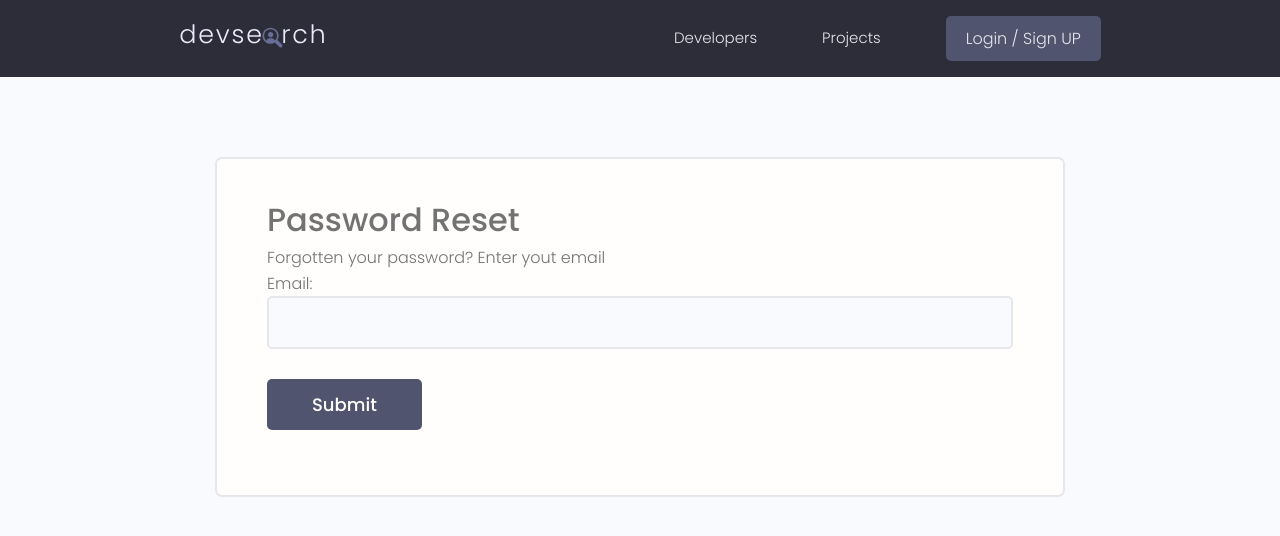
After one commit to Muhammad-Adam1/Devsearchlive, a Django app: page /reset_password/ in a window 1280 px wide. The commit adds this page. Shown: the top 536 px of the page. Run offline with Django 4.2, Linux system fonts and the light colour scheme; some libraries are stand-ins or nearby versions.

Commit message:
feat: Password reset through email

```diff
--- a/devsearchlive/urls.py
+++ b/devsearchlive/urls.py
@@ -18,10 +18,27 @@ from django.contrib import admin
 from django.urls import path, include
 from django.conf import settings
 from django.conf.urls.static import static
+# for email reset
+from django.contrib.auth import views as auth_view
 
 urlpatterns = [
     path('admin/', admin.site.urls),
     path('projects/', include('projects.urls')),
     path('', include('users.urls')),
+
+    # in this page we write our email to reset the password
+    # here we tell to render which template
+    path('reset_password/', auth_view.PasswordResetView.as_view(template_name="reset_password.html"),
+        name="reset_password"),
+    # this link tell that the reset link password is sent
+    path('reset_password_sent/', auth_view.PasswordResetDoneView.as_view(template_name="reset_password_sent.html"),
+        name="password_reset_done"),
+    # uidb64 = user id with the base 64 encryption
+    # in this page we can reset our password by writing down in the fields
+    path('reset/<uidb64>/<token>', auth_view.PasswordResetConfirmView.as_view(template_name="reset.html"),
+        name="password_reset_confirm"),
+    # this page tell that the password is successfully changed or not
+    path('reset_password_complete/', auth_view.PasswordResetCompleteView.as_view(template_name="reset_password_complete.html"),
+        name="password_reset_complete"),
 ] + static(settings.MEDIA_URL, document_root=settings.MEDIA_ROOT)
 # + static(settings.STATIC, document_root=settings.MEDIA_ROOT) for the collect static
--- /dev/null
+++ b/templates/reset_password.html
@@ -0,0 +1,41 @@
+{% extends "main.html" %}
+
+{% block content %}
+<style>
+    input[type='text'],
+    input[type='email'],
+    input[type='password'] {
+    min-width: 24rem;
+    width: 100%;
+    padding: 1.2rem 1.5rem;
+    border-radius: 0.5rem;
+    border: 2px solid var(--color-light);
+    transition: all 0.3s ease-in-out;
+    background-color: var(--color-bg);
+    }
+
+    input[type='text']:focus,
+    input[type='email']:focus,
+    input[type='password']:focus,
+    input[type='text']:active,
+    input[type='email']:active,
+    input[type='password']:active {
+    outline: none;
+    border: 2px solid var(--color-main);
+    }
+</style>
+<main class="formPage my-xl">
+    <div class="content-box">
+        <div class="formWrapper">
+            <h3>Password Reset</h3>
+            <p>Forgotten your password? Enter yout email </p>
+            <form class="form" method="POST">
+                {% csrf_token %}
+                {{form.as_p}}
+                <input class="btn btn--sub btn--lg  my-md" type="submit" value="Submit" />
+            </form>
+        </div>
+    </div>
+</main>
+
+{% endblock content %}
--- a/users/templates/users/login_register.html
+++ b/users/templates/users/login_register.html
@@ -89,7 +89,7 @@
         </div>
         <div class="auth__actions">
             <input class="btn btn--sub btn--lg" type="submit" value="Log In" />
-            <a href="forgetpassword.html">Forget Password?</a>
+            <a href="{% url "reset_password" %}">Forget Password?</a>
         </div>
         </form>
         <div class="auth__alternative">
```
Also changed, not shown: templates/reset.html (added, +42 -0 lines), templates/reset_password_complete.html (added, +17 -0 lines), templates/reset_password_sent.html (added, +22 -0 lines), db.sqlite3.
